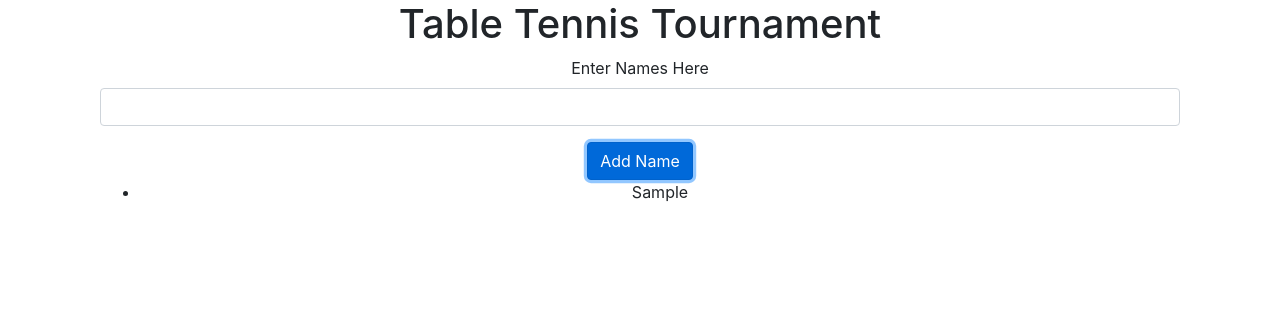
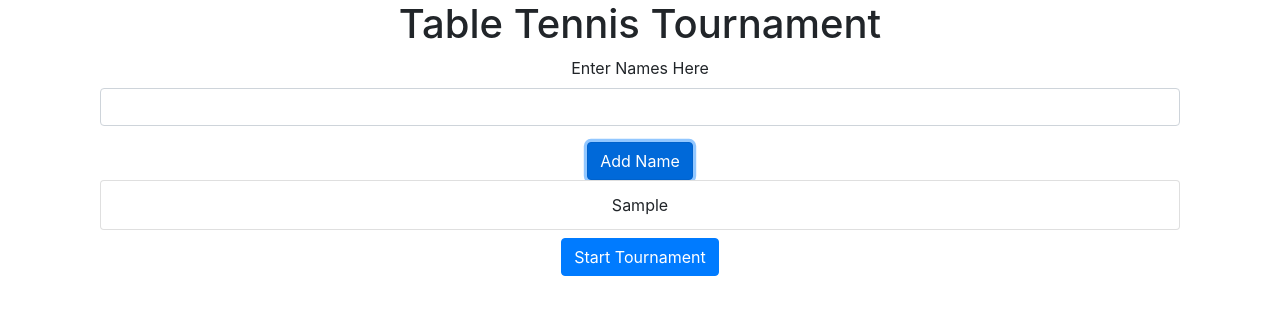
Before and after one commit to BarneyGammond/table-tennis-tournament, a React (Create React App) app: page / in a window 1280 px wide. Both pictures are taken after typing "Sample" into the empty fields and a click on the button "Add Name". Shown: the top 314 px of the page. Built offline with nearby package versions, Linux system fonts and the light colour scheme.

Commit message:
Hooked up the player setup so the component now sends the player list to global state

```diff
--- a/src/App.js
+++ b/src/App.js
@@ -1,7 +1,7 @@
 import React from 'react';
 import './App.css';
 import Header from './Components/Header'
-import PlayerSetup from './Components/PlayerSetup/PlayerSetup';
+import PlayerSetup from './Components/PlayerSetup';
 
 function App() {
   return (
--- a/src/Components/PlayerSetup/PlayerList.js
+++ b/src/Components/PlayerSetup/PlayerList.js
@@ -1,5 +1,5 @@
 import React from 'react'
-import {Container} from 'react-bootstrap'
+import {Container, ListGroup} from 'react-bootstrap'
 
 export default ({players}) => {
 
@@ -7,15 +7,15 @@ export default ({players}) => {
 
         <Container>
 
-            <ul>
+            <ListGroup>
 
                 { players.map((player,i) => (
 
-                    <li key={i}>{player}</li>
+                    <ListGroup.Item key={i}>{player}</ListGroup.Item>
 
                 ))}
 
-            </ul>
+            </ListGroup>
 
         </Container>
 
--- a/src/Components/PlayerSetup/PlayerSetup.js
+++ b/src/Components/PlayerSetup/PlayerSetup.js
@@ -1,9 +1,9 @@
 import React ,{useState} from 'react'
 import PlayerForm from './PlayerForm'
 import PlayerList from  './PlayerList'
-import {Container} from 'react-bootstrap'
+import {Container, Button} from 'react-bootstrap'
 
-const PlayerSetup = () => {
+const PlayerSetup = ({handleSubmit}) => {
 
     //The player list is held in state here
 
@@ -21,6 +21,7 @@ const PlayerSetup = () => {
         <Container>
             <PlayerForm addPlayer={addPlayer} />
             <PlayerList players={playerList} />
+            <Button className="my-2" onClick={() => handleSubmit(playerList)}>Start Tournament</Button>
         </Container>
 
     )
--- /dev/null
+++ b/src/Components/PlayerSetup/index.js
@@ -0,0 +1,14 @@
+import PlayerSetup from './PlayerSetup'
+import { connect } from 'react-redux'
+
+const mapDispatchtoProps = dispatch => {
+
+    return {
+
+        handleSubmit: (players) => dispatch({ type:"ADD_PLAYERS", playerList: players})
+
+    }
+
+}
+
+export default connect(null, mapDispatchtoProps)(PlayerSetup)
--- a/src/Data/reducer.js
+++ b/src/Data/reducer.js
@@ -20,7 +20,7 @@ const addPlayers = (state,{playerList}) => {
     return {
 
         ...state,
-        Players: newPlayerList
+        players: newPlayerList
 
     }
 
@@ -32,7 +32,10 @@ const reducer = (state,action) => {
     switch(action.type) {
 
         case "ADD_PLAYERS": return addPlayers(state,action)
+        default: return state
 
     }
 
 }
+
+export default reducer;
--- a/src/index.js
+++ b/src/index.js
@@ -4,11 +4,22 @@ import './index.css';
 import App from './App';
 import * as serviceWorker from './serviceWorker';
 import 'bootstrap/dist/css/bootstrap.min.css';
+import {createStore} from 'redux'
+import {Provider} from 'react-redux'
+import initial from './Data/initial'
+import reducer from './Data/reducer'
+
+const store = createStore(
+  reducer,
+  initial,
+  window.__REDUX_DEVTOOLS_EXTENSION__
+    && window.__REDUX_DEVTOOLS_EXTENSION__(),
+);
 
 ReactDOM.render(
-  <React.StrictMode>
+  <Provider store={store}>
     <App />
-  </React.StrictMode>,
+  </Provider>,
   document.getElementById('root')
 );
 
```
Also changed, not shown: src/Data/initial.js (line endings or trailing spaces).
